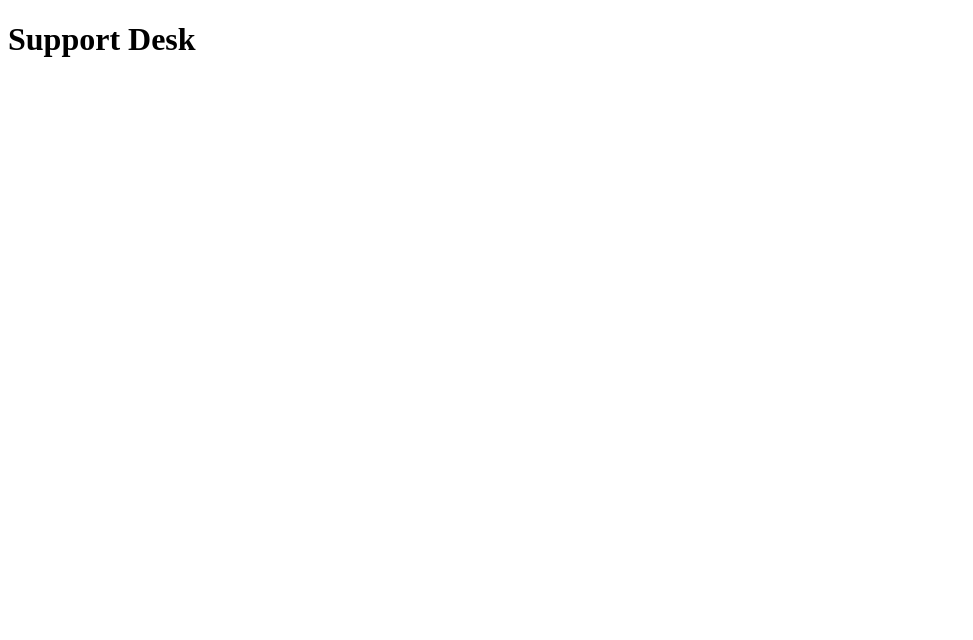
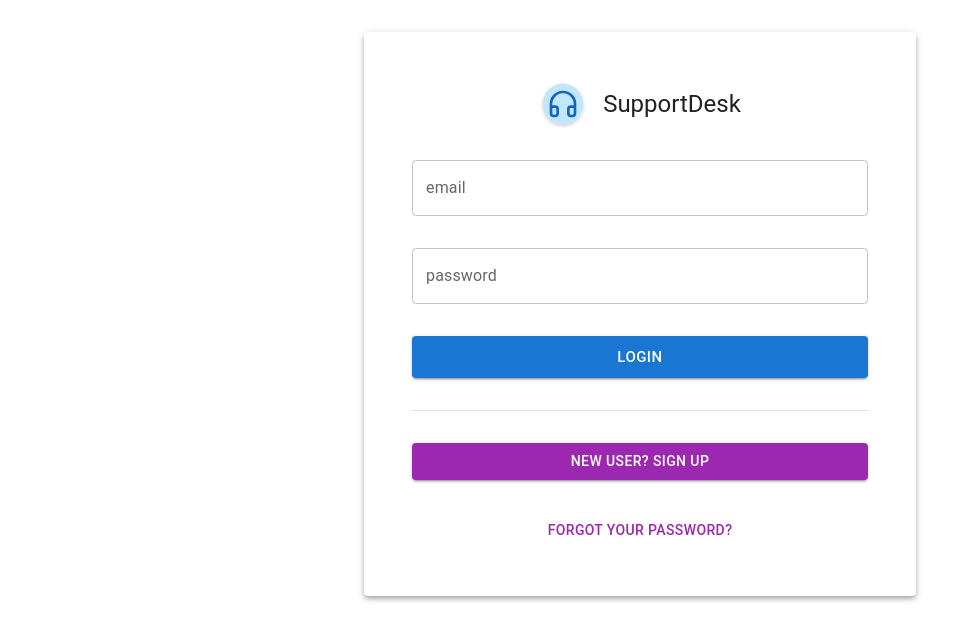
Before and after one commit to hstahelin/supportdesk, a React (Create React App) app in the folder client/: page / in a window 1280 px wide. Shown: the top 640 px of the page, without its empty margins (0-973 px from the left). Built offline with nearby package versions, Linux system fonts and the light colour scheme.

Commit message:
Add Login screen

```diff
--- a/client/src/App.js
+++ b/client/src/App.js
@@ -1,12 +1,13 @@
 import "./App.scss";
 
 import { BrowserRouter, Route, Routes } from "react-router-dom";
+import Login from "./pages/Login/Login";
 
 function App() {
   return (
     <BrowserRouter>
       <Routes>
-        <Route path="/" element={<h1>Support Desk</h1>} />
+        <Route path="/" element={<Login />} />
       </Routes>
     </BrowserRouter>
   );
--- a/client/src/index.css
+++ b/client/src/index.css
@@ -0,0 +1,4 @@
+body {
+  margin: 0;
+  padding: 0;
+}
--- /dev/null
+++ b/client/src/pages/Login/Login.jsx
@@ -0,0 +1,103 @@
+import {
+  Box,
+  Container,
+  Paper,
+  TextField,
+  Button,
+  Typography,
+  Divider,
+  Stack,
+} from "@mui/material";
+import SupportDeskIcon from "../../assets/icons/supportdesk.icon.svg";
+import { useState } from "react";
+import "./Login.scss";
+
+function Login() {
+  const initialValues = { email: "", password: "" };
+  const [formValues, setFormValues] = useState(initialValues);
+  const [isFormValid, setIsFormValid] = useState({
+    email: true,
+    password: true,
+  });
+
+  const handleChange = (e) => {
+    setFormValues({
+      ...formValues,
+      [e.target.name]: e.target.value,
+    });
+  };
+
+  const handleSubmit = (e) => {
+    if (!formValues.email || !formValues.password) {
+      setIsFormValid({
+        email: formValues.email,
+        password: formValues.password,
+      });
+      return;
+    }
+    alert(`email: ${formValues.email}, password: ${formValues.password}`);
+  };
+
+  return (
+    <Container maxWidth="sm" className="container">
+      <Paper elevation={4} className="paper" square={false}>
+        <Box className="box">
+          <Stack
+            className="stack"
+            direction={{ xs: "column", sm: "row" }}
+            spacing={2}
+            justifyContent="center"
+            alignItems="center"
+          >
+            <img src={SupportDeskIcon} alt="" className="logo" />
+            <Typography variant="h5" m={"auto"}>
+              SupportDesk
+            </Typography>
+          </Stack>
+          <TextField
+            id="email"
+            name="email"
+            label="email"
+            variant="outlined"
+            placeholder="Enter your email"
+            value={formValues.email}
+            onChange={handleChange}
+            error={!isFormValid.email}
+            helperText={!isFormValid.email ? "Please enter a valid email." : ""}
+          />
+          <TextField
+            id="password"
+            name="password"
+            label="password"
+            variant="outlined"
+            type="password"
+            placeholder="Enter your password"
+            value={formValues.password}
+            onChange={handleChange}
+            error={!isFormValid.password}
+            helperText={!isFormValid.password && "Password can not be blank."}
+          />
+          <Button variant="contained" size="large" onClick={handleSubmit}>
+            Login
+          </Button>
+          <Divider />
+          <Button
+            variant="contained"
+            color="secondary"
+            onClick={() => alert("Go to SignUp")}
+          >
+            New user? Sign up
+          </Button>
+          <Button
+            color="secondary"
+            onClick={() => alert("Go to password reset")}
+          >
+            Forgot your password?
+          </Button>
+        </Box>
+      </Paper>
+    </Container>
+  );
+}
+
+export default Login;
--- /dev/null
+++ b/client/src/pages/Login/Login.scss
@@ -0,0 +1,26 @@
+@use "../../styles/partials/variables";
+@use "../../styles/partials/mixins";
+@use "../../styles/partials/globals";
+
+.container {
+  //   border: 2px solid red;
+  padding: 2rem 2rem;
+}
+
+.box {
+  //   border: 2px solid blue;
+  padding: 3rem;
+  display: flex;
+  flex-direction: column;
+  gap: 2rem;
+  //   border-radius: 5px;
+}
+
+.logo {
+  width: 3rem;
+  display: inline-block;
+}
+
+// .paper {
+//   background: linear-gradient(#42a5f5, #1565c0);
+// }
--- /dev/null
+++ b/client/src/styles/partials/_globals.scss
@@ -0,0 +1,26 @@
+@use "./mixins" as *;
+
+//Dynamic Padding
+:root {
+  --padding-before: 1.5rem;
+  --padding-after: 1rem;
+  --padding-half: 0.5rem;
+  --padding-side: 1rem;
+  @include tablet {
+    --padding-before: 2.25rem;
+    --padding-after: 1.5rem;
+    --padding-half: 0.75rem;
+    --padding-side: 2rem;
+  }
+  @include desktop {
+    --padding-before: 2.5rem;
+    --padding-after: 1.75rem;
+    --padding-half: 0.75rem;
+    --padding-side: 15%;
+  }
+}
+
+* {
+  margin: 0;
+  padding: 0;
+}
--- /dev/null
+++ b/client/src/styles/partials/_mixins.scss
@@ -0,0 +1,13 @@
+@use "./variables" as *;
+
+@mixin tablet {
+  @media screen and (min-width: $tablet-breakpoint) {
+    @content;
+  }
+}
+
+@mixin desktop {
+  @media screen and (min-width: $desktop-breakpoint) {
+    @content;
+  }
+}
--- /dev/null
+++ b/client/src/styles/partials/_variables.scss
@@ -0,0 +1,3 @@
+//Media Queries
+$tablet-breakpoint: 768px;
+$desktop-breakpoint: 1280px;
```
Also changed, not shown: client/src/assets/icons/supportdesk.icon.svg (added).
